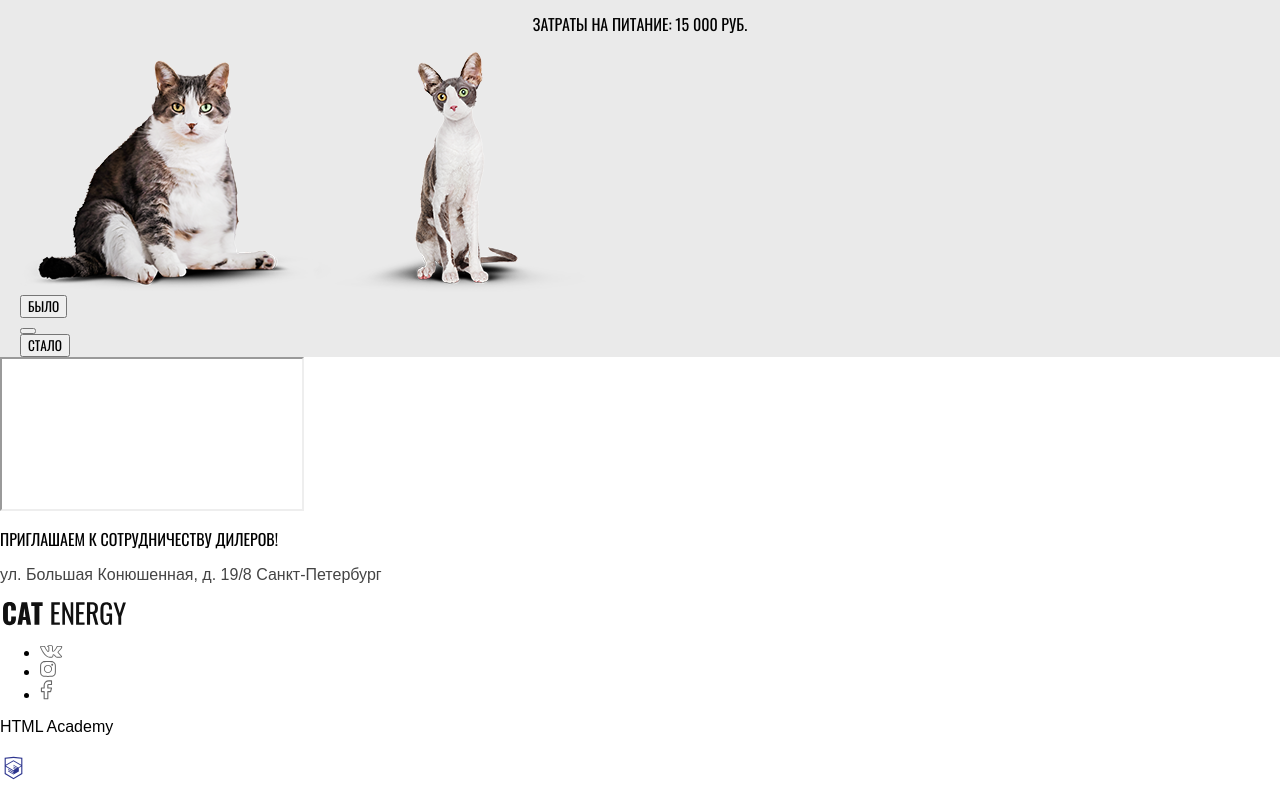
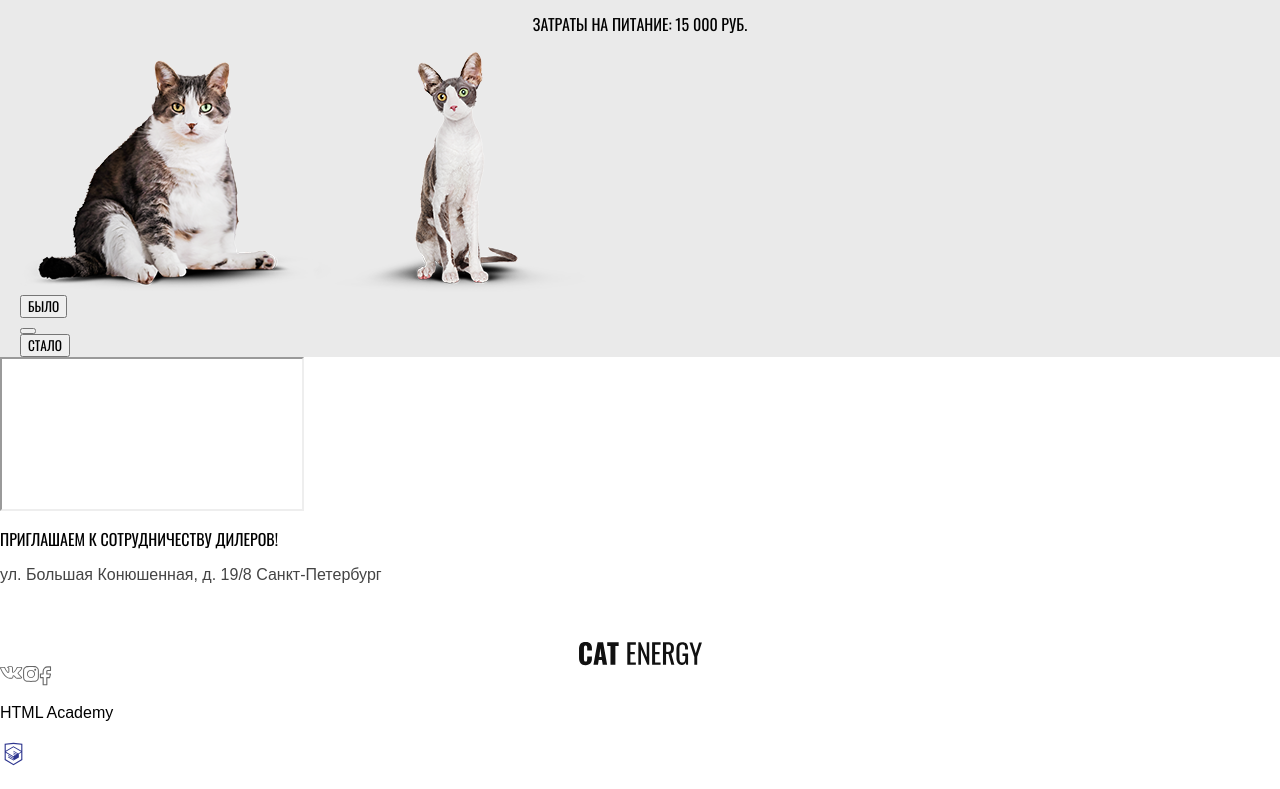
Before and after one commit to tsyganovp/99239-cat-energy-22, a website: page source/index.html in a window 1280 px wide. Shown: the part 1774-2563 px from the top of the page. Drawn offline with nearby package versions, Linux system fonts and the light colour scheme; files that its build step writes are made by us from their sources.

Commit message:
Исправлениеправок для автоматической проверки

```diff
--- a/source/sass/blocks/articles.scss
+++ b/source/sass/blocks/articles.scss
@@ -3,6 +3,7 @@
   margin-right: 20px;
   margin-bottom: 27px;
 }
+
 .articles__i {
   margin-bottom: 20px;
   padding: 21px 33px 80px 20px;
--- a/source/sass/blocks/page-footer.scss
+++ b/source/sass/blocks/page-footer.scss
@@ -1,6 +1,7 @@
 .page-footer {
   padding-top: 40px;
 }
+
 .page-footer__logo {
   display: block;
   margin: 0 auto;
--- a/source/sass/blocks/slider-controls.scss
+++ b/source/sass/blocks/slider-controls.scss
@@ -1,4 +1,5 @@
 .slider-controls {
+
   .slider-controls__before-button,
   .slider-controls__after-button {
     font-family: $ff-oswald;
--- a/source/sass/style.scss
+++ b/source/sass/style.scss
@@ -10,4 +10,5 @@
 @import "blocks/example-text-block";
 @import "blocks/slider-controls.scss";
 @import "blocks/map-contacts.scss";
-@import "blocks/academy-block.scss"
+@import "blocks/academy-block.scss";
+@import "blocks/page-footer.scss";
```
